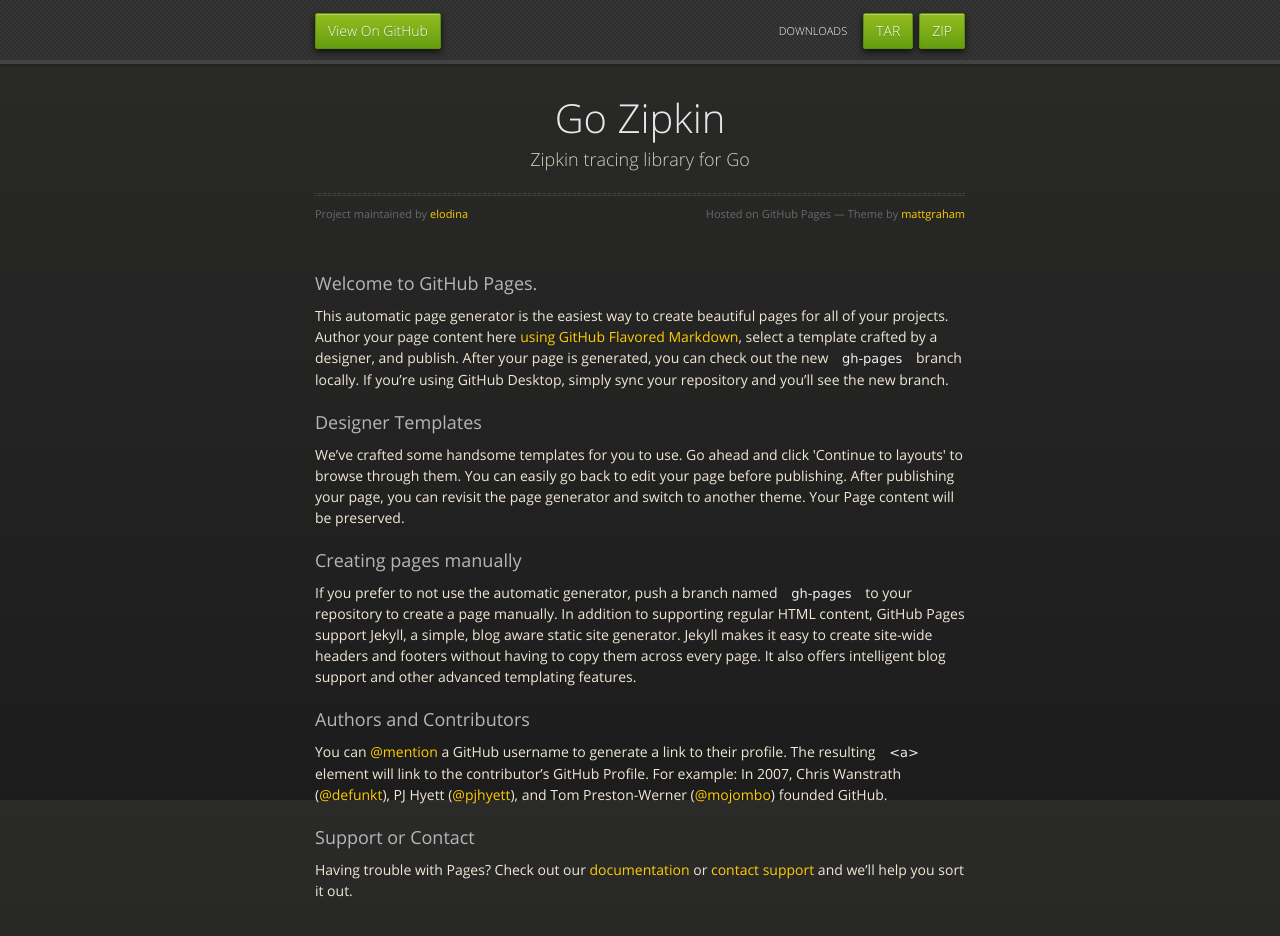
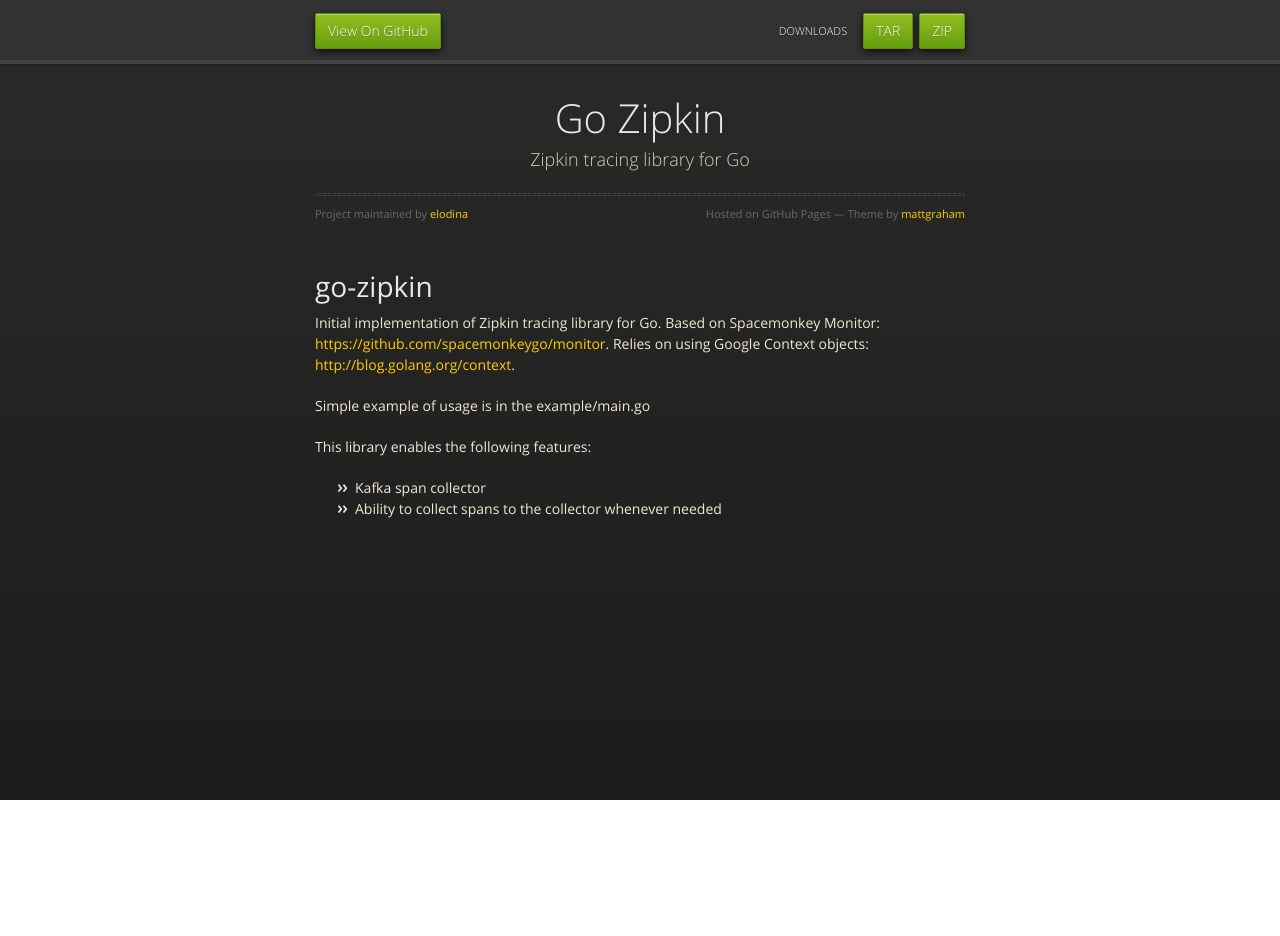
Before and after one commit to elodina/go-zipkin, a plain HTML site: page index.html in a window 1280 px wide. After the commit the page ends 800 px from the top, so only its background shows below. Drawn offline with nearby package versions, Linux system fonts and the light colour scheme.

```diff
--- a/index.html
+++ b/index.html
@@ -38,30 +38,20 @@
           <span class="credits right">Hosted on GitHub Pages &mdash; Theme by <a href="https://twitter.com/michigangraham">mattgraham</a></span>
         </div>
 
-        <h3>
-<a id="welcome-to-github-pages" class="anchor" href="#welcome-to-github-pages" aria-hidden="true"><span class="octicon octicon-link"></span></a>Welcome to GitHub Pages.</h3>
+        <h1>
+<a id="go-zipkin" class="anchor" href="#go-zipkin" aria-hidden="true"><span class="octicon octicon-link"></span></a>go-zipkin</h1>
 
-<p>This automatic page generator is the easiest way to create beautiful pages for all of your projects. Author your page content here <a href="https://guides.github.com/features/mastering-markdown/">using GitHub Flavored Markdown</a>, select a template crafted by a designer, and publish. After your page is generated, you can check out the new <code>gh-pages</code> branch locally. If you’re using GitHub Desktop, simply sync your repository and you’ll see the new branch.</p>
+<p>Initial implementation of Zipkin tracing library for Go. Based on Spacemonkey Monitor:
+<a href="https://github.com/spacemonkeygo/monitor">https://github.com/spacemonkeygo/monitor</a>. Relies on using Google Context objects: <a href="http://blog.golang.org/context">http://blog.golang.org/context</a>.</p>
 
-<h3>
-<a id="designer-templates" class="anchor" href="#designer-templates" aria-hidden="true"><span class="octicon octicon-link"></span></a>Designer Templates</h3>
+<p>Simple example of usage is in the example/main.go</p>
 
-<p>We’ve crafted some handsome templates for you to use. Go ahead and click 'Continue to layouts' to browse through them. You can easily go back to edit your page before publishing. After publishing your page, you can revisit the page generator and switch to another theme. Your Page content will be preserved.</p>
+<p>This library enables the following features:</p>
 
-<h3>
-<a id="creating-pages-manually" class="anchor" href="#creating-pages-manually" aria-hidden="true"><span class="octicon octicon-link"></span></a>Creating pages manually</h3>
-
-<p>If you prefer to not use the automatic generator, push a branch named <code>gh-pages</code> to your repository to create a page manually. In addition to supporting regular HTML content, GitHub Pages support Jekyll, a simple, blog aware static site generator. Jekyll makes it easy to create site-wide headers and footers without having to copy them across every page. It also offers intelligent blog support and other advanced templating features.</p>
-
-<h3>
-<a id="authors-and-contributors" class="anchor" href="#authors-and-contributors" aria-hidden="true"><span class="octicon octicon-link"></span></a>Authors and Contributors</h3>
-
-<p>You can <a href="https://github.com/blog/821" class="user-mention">@mention</a> a GitHub username to generate a link to their profile. The resulting <code>&lt;a&gt;</code> element will link to the contributor’s GitHub Profile. For example: In 2007, Chris Wanstrath (<a href="https://github.com/defunkt" class="user-mention">@defunkt</a>), PJ Hyett (<a href="https://github.com/pjhyett" class="user-mention">@pjhyett</a>), and Tom Preston-Werner (<a href="https://github.com/mojombo" class="user-mention">@mojombo</a>) founded GitHub.</p>
-
-<h3>
-<a id="support-or-contact" class="anchor" href="#support-or-contact" aria-hidden="true"><span class="octicon octicon-link"></span></a>Support or Contact</h3>
-
-<p>Having trouble with Pages? Check out our <a href="https://help.github.com/pages">documentation</a> or <a href="https://github.com/contact">contact support</a> and we’ll help you sort it out.</p>
+<ul>
+<li>Kafka span collector</li>
+<li>Ability to collect spans to the collector whenever needed</li>
+</ul>
       </section>
 
     </div>
```
Also changed, not shown: params.json (+1 -1 lines).
